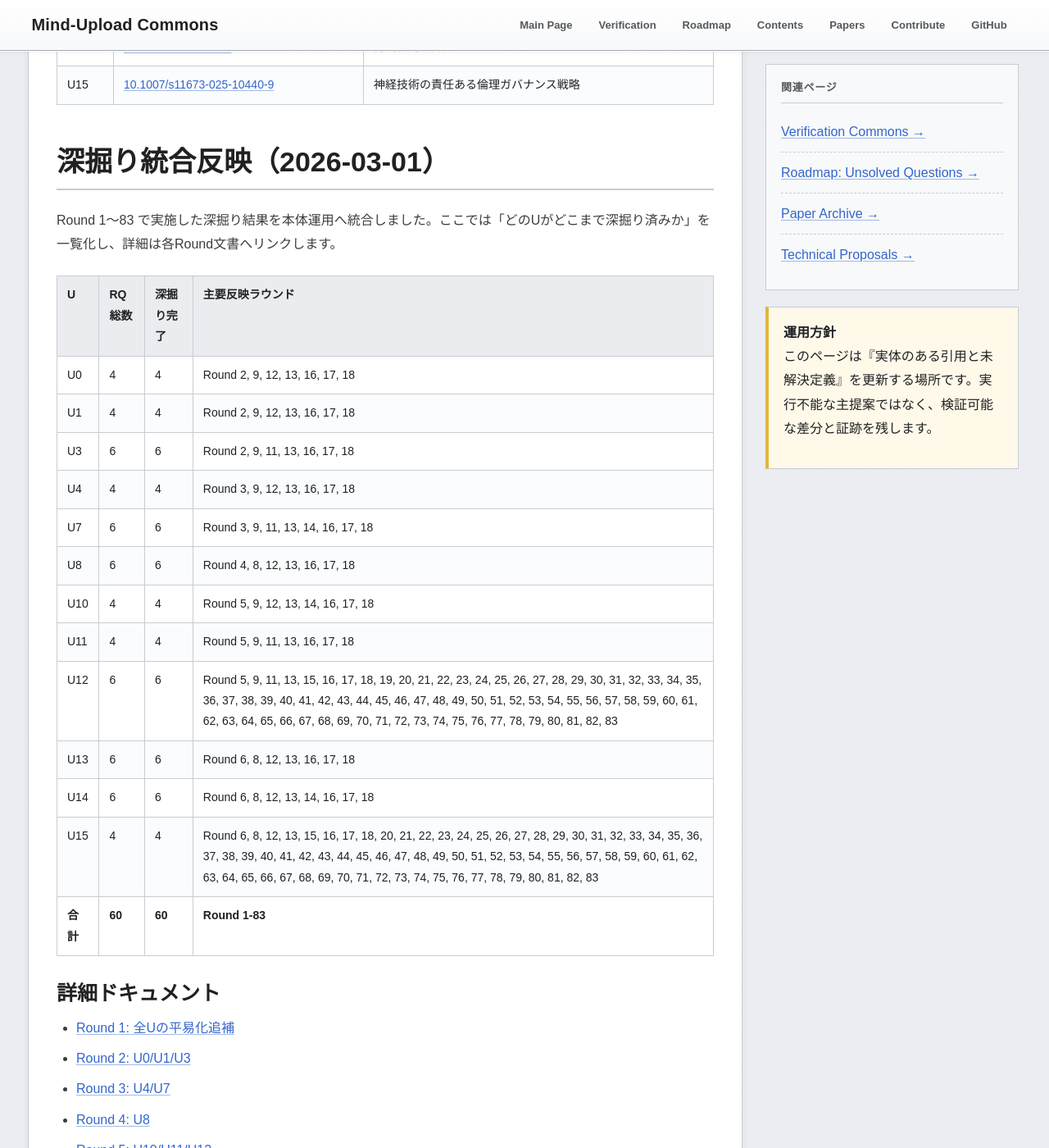
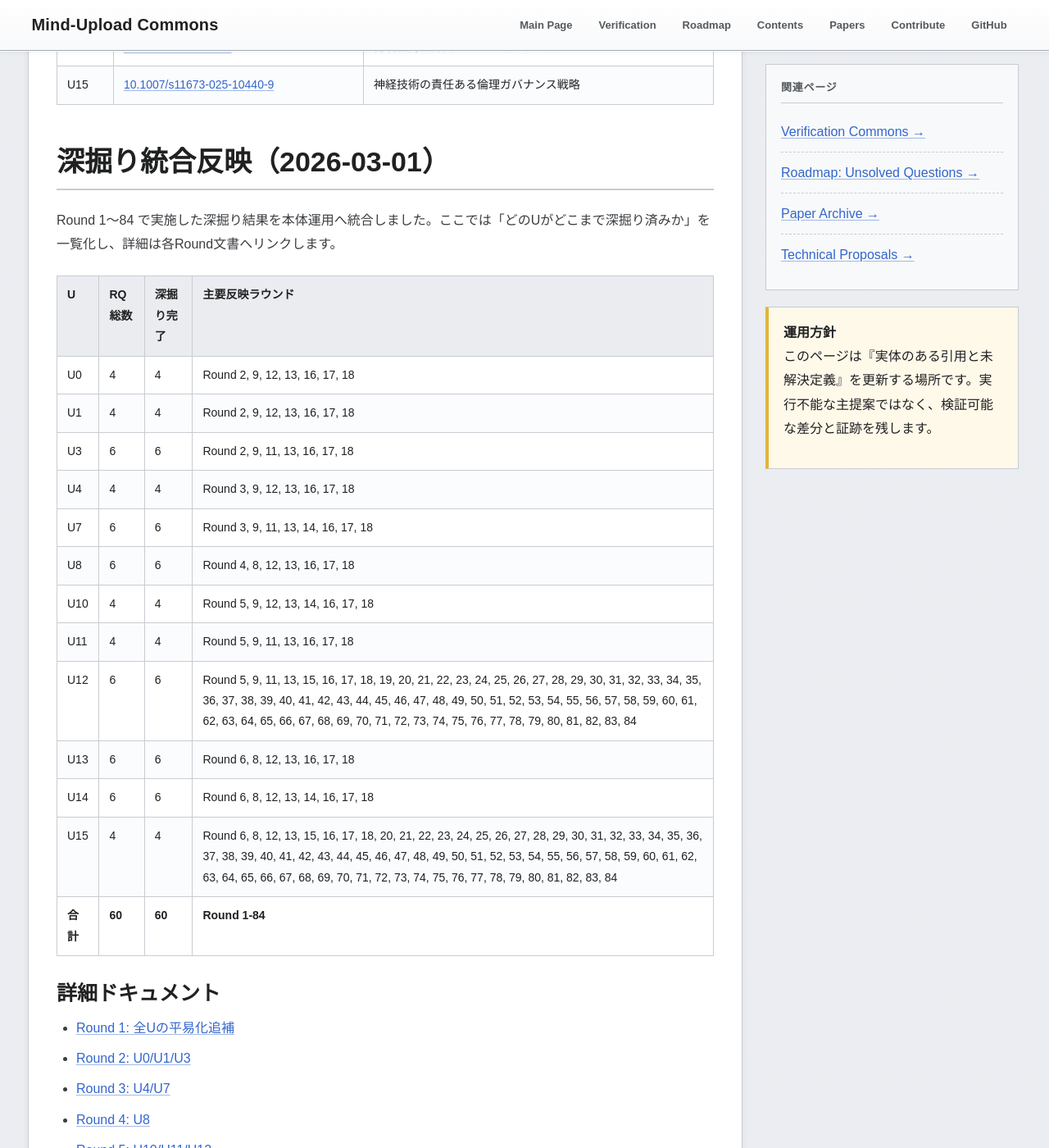
Before and after one commit to yasufumi-nakata/eegflow, a Jekyll site: the page built from research_harvest_50.md, in a window 1280 px wide and 1400 px high, scrolled down 6243 px. Shown: the whole window at 82% size. Built offline with Jekyll 4.4.1, drawn with Linux system fonts in a browser that asks for light colours; some of the changed text lies outside the part shown.

Commit message:
Add Round 84 reevaluation outcome ledger and resync reconnect gate

```diff
--- a/research_harvest_50.md
+++ b/research_harvest_50.md
@@ -156,7 +156,7 @@
 <section class="section" id="deepening-integration-20260301">
 <h2 class="section-title">深掘り統合反映（2026-03-01）</h2>
 <p>
-Round 1〜83 で実施した深掘り結果を本体運用へ統合しました。ここでは「どのUがどこまで深掘り済みか」を一覧化し、詳細は各Round文書へリンクします。
+Round 1〜84 で実施した深掘り結果を本体運用へ統合しました。ここでは「どのUがどこまで深掘り済みか」を一覧化し、詳細は各Round文書へリンクします。
 </p>
 <table class="data-table">
 <thead><tr><th>U</th><th>RQ総数</th><th>深掘り完了</th><th>主要反映ラウンド</th></tr></thead><tbody>
@@ -168,11 +168,11 @@
 <tr><td>U8</td><td>6</td><td>6</td><td>Round 4, 8, 12, 13, 16, 17, 18</td></tr>
 <tr><td>U10</td><td>4</td><td>4</td><td>Round 5, 9, 12, 13, 14, 16, 17, 18</td></tr>
 <tr><td>U11</td><td>4</td><td>4</td><td>Round 5, 9, 11, 13, 16, 17, 18</td></tr>
-<tr><td>U12</td><td>6</td><td>6</td><td>Round 5, 9, 11, 13, 15, 16, 17, 18, 19, 20, 21, 22, 23, 24, 25, 26, 27, 28, 29, 30, 31, 32, 33, 34, 35, 36, 37, 38, 39, 40, 41, 42, 43, 44, 45, 46, 47, 48, 49, 50, 51, 52, 53, 54, 55, 56, 57, 58, 59, 60, 61, 62, 63, 64, 65, 66, 67, 68, 69, 70, 71, 72, 73, 74, 75, 76, 77, 78, 79, 80, 81, 82, 83</td></tr>
+<tr><td>U12</td><td>6</td><td>6</td><td>Round 5, 9, 11, 13, 15, 16, 17, 18, 19, 20, 21, 22, 23, 24, 25, 26, 27, 28, 29, 30, 31, 32, 33, 34, 35, 36, 37, 38, 39, 40, 41, 42, 43, 44, 45, 46, 47, 48, 49, 50, 51, 52, 53, 54, 55, 56, 57, 58, 59, 60, 61, 62, 63, 64, 65, 66, 67, 68, 69, 70, 71, 72, 73, 74, 75, 76, 77, 78, 79, 80, 81, 82, 83, 84</td></tr>
 <tr><td>U13</td><td>6</td><td>6</td><td>Round 6, 8, 12, 13, 16, 17, 18</td></tr>
 <tr><td>U14</td><td>6</td><td>6</td><td>Round 6, 8, 12, 13, 14, 16, 17, 18</td></tr>
-<tr><td>U15</td><td>4</td><td>4</td><td>Round 6, 8, 12, 13, 15, 16, 17, 18, 20, 21, 22, 23, 24, 25, 26, 27, 28, 29, 30, 31, 32, 33, 34, 35, 36, 37, 38, 39, 40, 41, 42, 43, 44, 45, 46, 47, 48, 49, 50, 51, 52, 53, 54, 55, 56, 57, 58, 59, 60, 61, 62, 63, 64, 65, 66, 67, 68, 69, 70, 71, 72, 73, 74, 75, 76, 77, 78, 79, 80, 81, 82, 83</td></tr>
-<tr><td><strong>合計</strong></td><td><strong>60</strong></td><td><strong>60</strong></td><td><strong>Round 1-83</strong></td></tr>
+<tr><td>U15</td><td>4</td><td>4</td><td>Round 6, 8, 12, 13, 15, 16, 17, 18, 20, 21, 22, 23, 24, 25, 26, 27, 28, 29, 30, 31, 32, 33, 34, 35, 36, 37, 38, 39, 40, 41, 42, 43, 44, 45, 46, 47, 48, 49, 50, 51, 52, 53, 54, 55, 56, 57, 58, 59, 60, 61, 62, 63, 64, 65, 66, 67, 68, 69, 70, 71, 72, 73, 74, 75, 76, 77, 78, 79, 80, 81, 82, 83, 84</td></tr>
+<tr><td><strong>合計</strong></td><td><strong>60</strong></td><td><strong>60</strong></td><td><strong>Round 1-84</strong></td></tr>
 </tbody></table>
 
 <h3>詳細ドキュメント</h3>
@@ -260,6 +260,7 @@
 <li><a href="research_deepening_round81_2026-03-01.html">Round 81: 再点検結果台帳と監視再同期維持ゲート固定</a></li>
 <li><a href="research_deepening_round82_2026-03-01.html">Round 82: 再同期維持確認台帳と再接続再監視ゲート固定</a></li>
 <li><a href="research_deepening_round83_2026-03-01.html">Round 83: 再監視実行台帳と再接続再評価ゲート固定</a></li>
+<li><a href="research_deepening_round84_2026-03-01.html">Round 84: 再評価結果台帳と監視再同期再接続ゲート固定</a></li>
 </ul>
 
 <h3>整合性監査（証跡）</h3>
@@ -757,6 +758,12 @@
 Round 83 の再監視実行台帳と再接続再評価ゲート固定は
 <a href="automation/rq_regulation_reentry_remonitor_execution_ledger_round83_2026-03-01.csv" target="_blank">rq_regulation_reentry_remonitor_execution_ledger_round83_2026-03-01.csv</a>（問い別再監視実行台帳）と
 <a href="automation/rq_regulation_reentry_reconnect_reevaluation_gate_round83_2026-03-01.csv" target="_blank">rq_regulation_reentry_reconnect_reevaluation_gate_round83_2026-03-01.csv</a>（問い別再接続再評価ゲート）
+に記録しています。
+</p>
+<p class="small">
+Round 84 の再評価結果台帳と監視再同期再接続ゲート固定は
+<a href="automation/rq_regulation_reentry_reevaluation_outcome_ledger_round84_2026-03-01.csv" target="_blank">rq_regulation_reentry_reevaluation_outcome_ledger_round84_2026-03-01.csv</a>（問い別再評価結果台帳）と
+<a href="automation/rq_regulation_reentry_watch_resync_reconnect_gate_round84_2026-03-01.csv" target="_blank">rq_regulation_reentry_watch_resync_reconnect_gate_round84_2026-03-01.csv</a>（問い別監視再同期再接続ゲート）
 に記録しています。
 </p>
 </section>
```
Also changed, not shown: automation/rq_regulation_reentry_reevaluation_outcome_ledger_round84_2026-03-01.csv (added, +11 -0 lines), automation/rq_regulation_reentry_watch_resync_reconnect_gate_round84_2026-03-01.csv (added, +11 -0 lines), research_deepening_continue_guide_2026-03-01.md (+6 -2 lines), research_deepening_round84_2026-03-01.md (added, +64 -0 lines).
